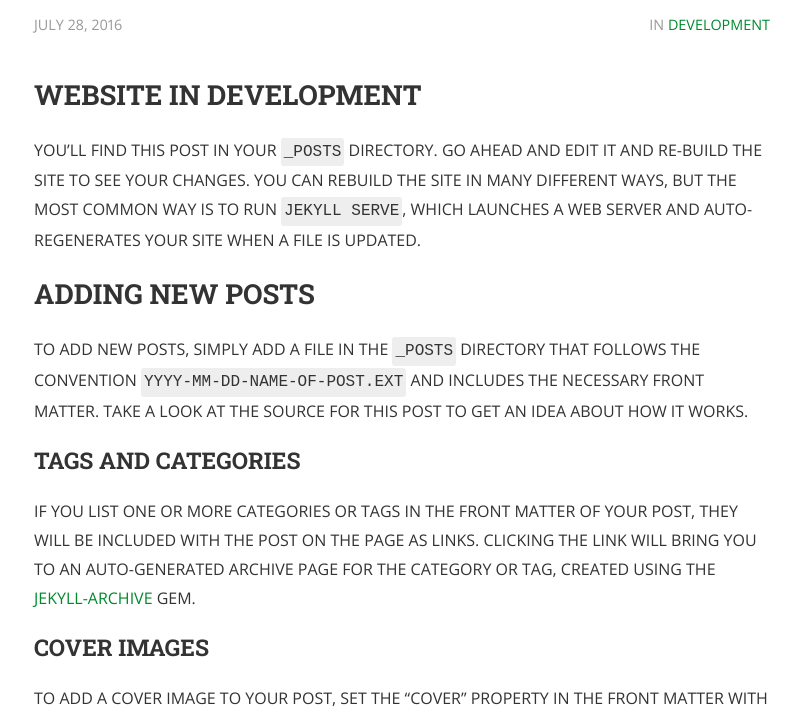
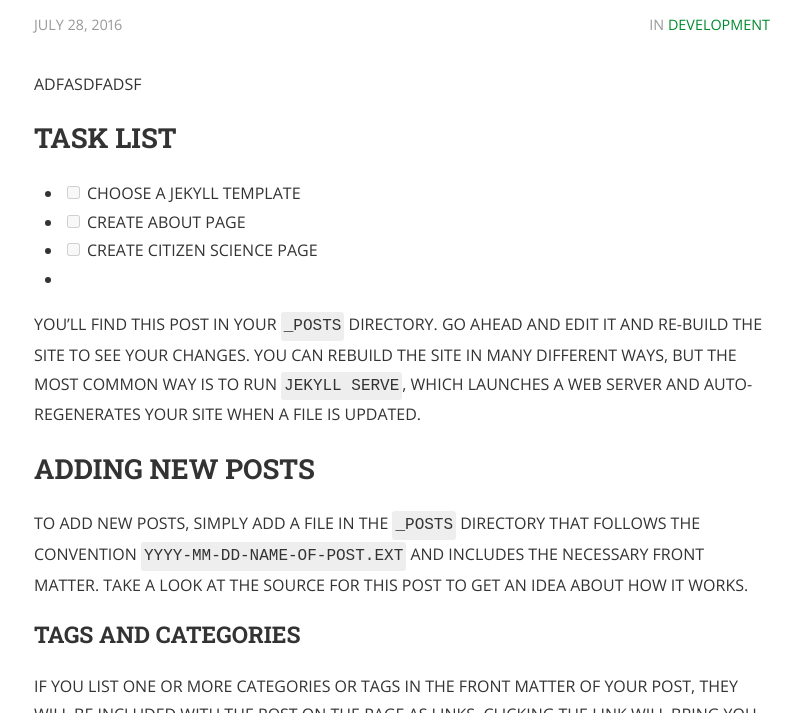
Before and after one commit to city4dys/city4dys.github.io, a Jekyll site: the page built from _posts/2016-07-28-website-in-development.markdown, in a window 1280 px wide and 900 px high, scrolled down 384 px, cut to the strip 187-900 px from the top of the window. Shown: the whole strip, without its empty margins (238-1036 px from the left). Built offline with Jekyll 4.4.1, drawn with Linux system fonts in a browser that asks for light colours; nearby versions of some CDN libraries; comment, search, counter and statistics services are not loaded; a style sheet for code colours, icons or effects is not loaded.

Commit message:
mod post

```diff
--- a/_posts/2016-07-28-website-in-development.markdown
+++ b/_posts/2016-07-28-website-in-development.markdown
@@ -7,7 +7,19 @@ categories: development
 tags:	service test
 cover:  "/assets/instacode.png"
 ---
-## Website in development
+
+
+adfasdfadsf
+
+
+
+## Task list
+
+ - [ ] Choose a jekyll template
+ - [ ] Create About page
+ - [ ] Create Citizen Science page
+ -
+
 
 
 
```
